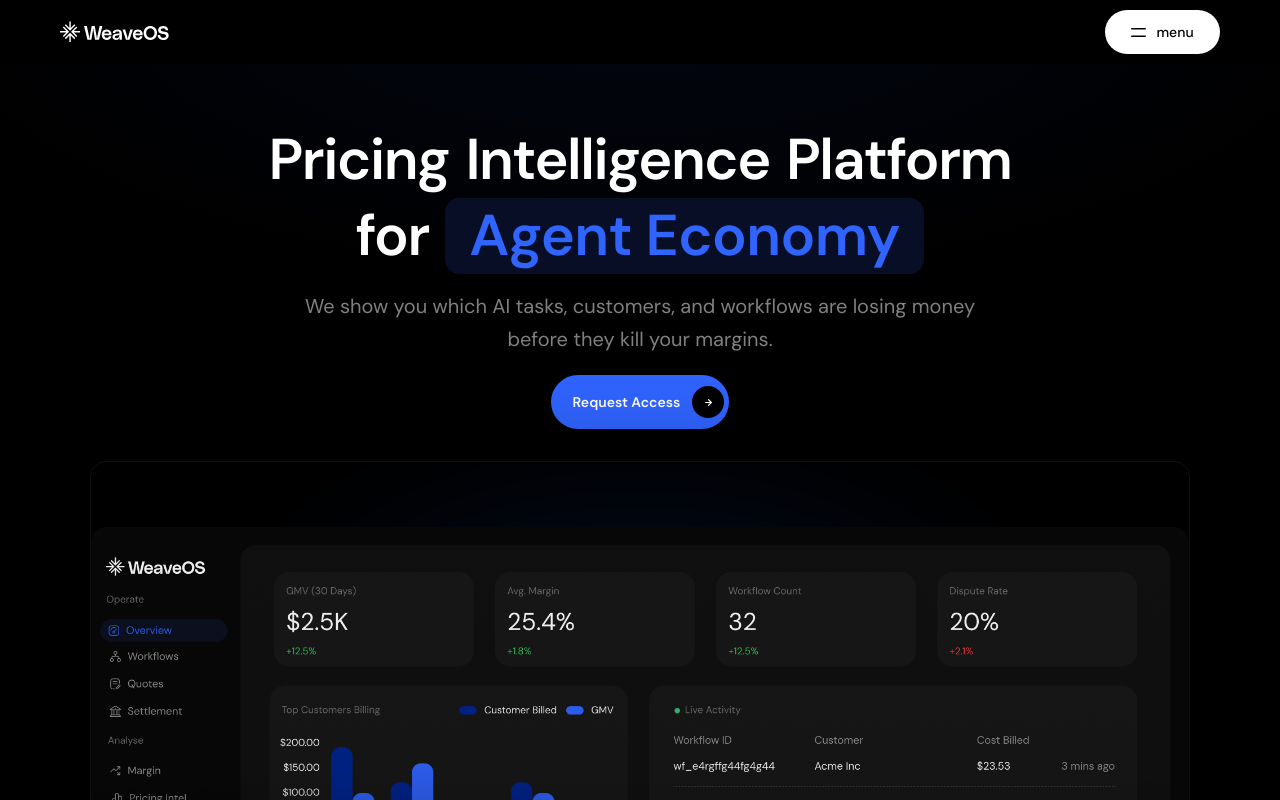
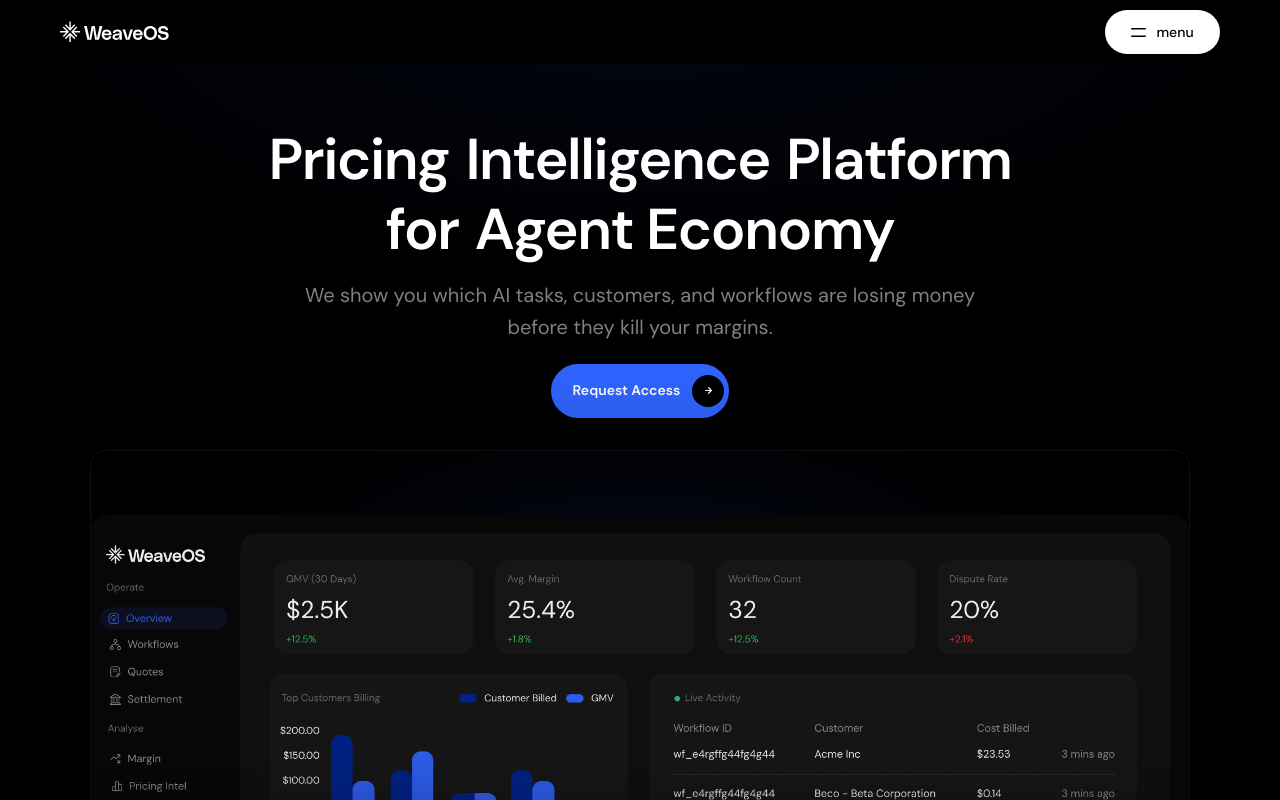
Before and after one commit to SiddharthManjul/weaveos-new, a Next.js app: page / in a window 1280 px wide. Built offline with nearby package versions, Linux system fonts and the light colour scheme; a web font is replaced by a local one.

Commit message:
Hero: remove blue box and color from Agent Economy heading
Co-Authored-By: Claude Sonnet 4.6 <noreply@anthropic.com>

```diff
--- a/src/app/page.tsx
+++ b/src/app/page.tsx
@@ -54,22 +54,9 @@ export default function LandingPage() {
             <span className="font-semibold text-white tracking-tight whitespace-nowrap">
               for
             </span>
-            {/* Badge */}
-            <div
-              className="flex items-center shrink-0 whitespace-nowrap"
-              style={{
-                background: "#070e26",
-                borderRadius: "0.25em",
-                padding: "0.1em 0.42em",
-              }}
-            >
-              <span
-                className="font-semibold tracking-tight whitespace-nowrap"
-                style={{ color: "#3064FF", letterSpacing: "-0.01em" }}
-              >
-                Agent Economy
-              </span>
-            </div>
+            <span className="font-semibold text-white tracking-tight whitespace-nowrap">
+              Agent Economy
+            </span>
           </div>
         </div>
 
```
